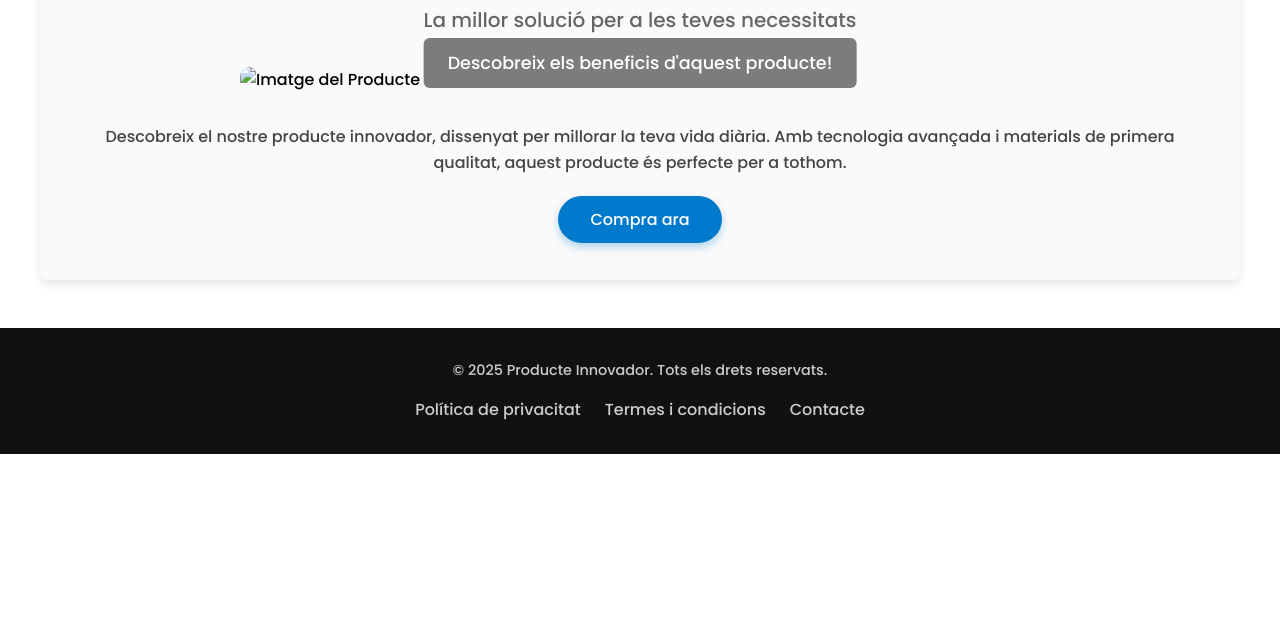
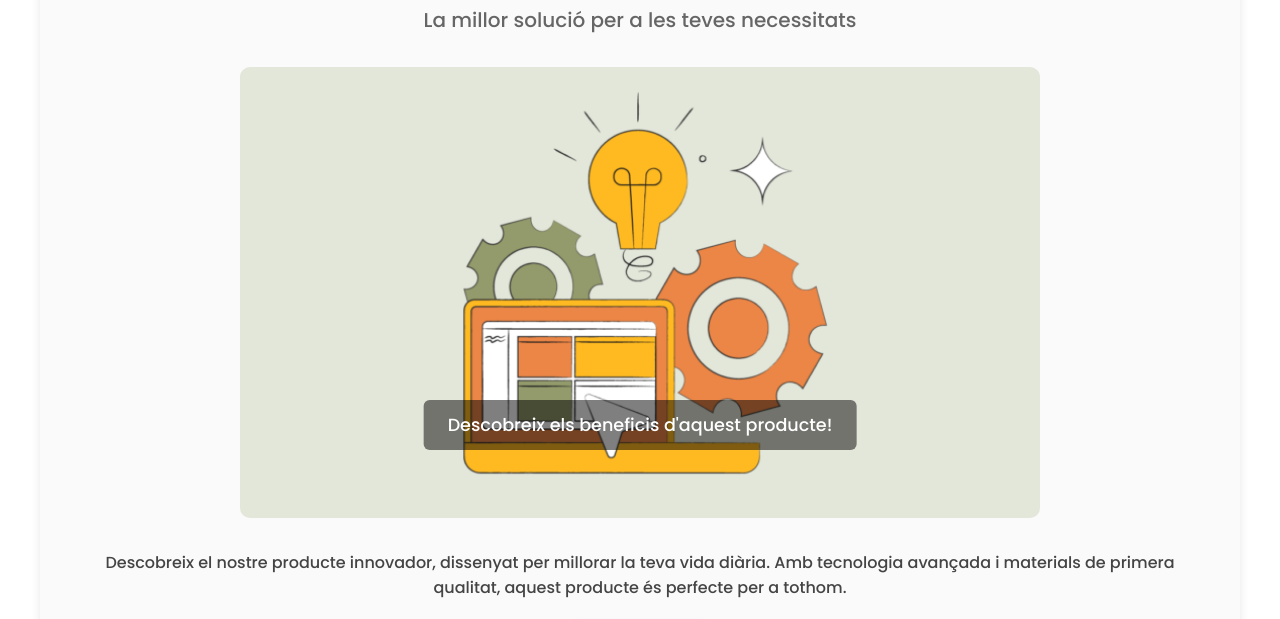
Before and after one commit to awpzz/Landing-Page-Yasser, a plain HTML site: page index.html in a window 1280 px wide. Shown: the part 180-799 px from the top of the page. Drawn offline with Linux system fonts and the light colour scheme.

```diff
--- a/index.html
+++ b/index.html
@@ -24,7 +24,7 @@
             <p class="product-subtitle">La millor solució per a les teves necessitats</p>
         </header>
         <section class="hero-section">
-            <img class="hero-image" src="images/product.png" alt="Imatge del Producte" />
+            <img class="hero-image" src="product.png" alt="Imatge del Producte" />
             <p class="hero-text">Descobreix els beneficis d'aquest producte!</p>
         </section>
         <section class="description-section" id="features">
```
